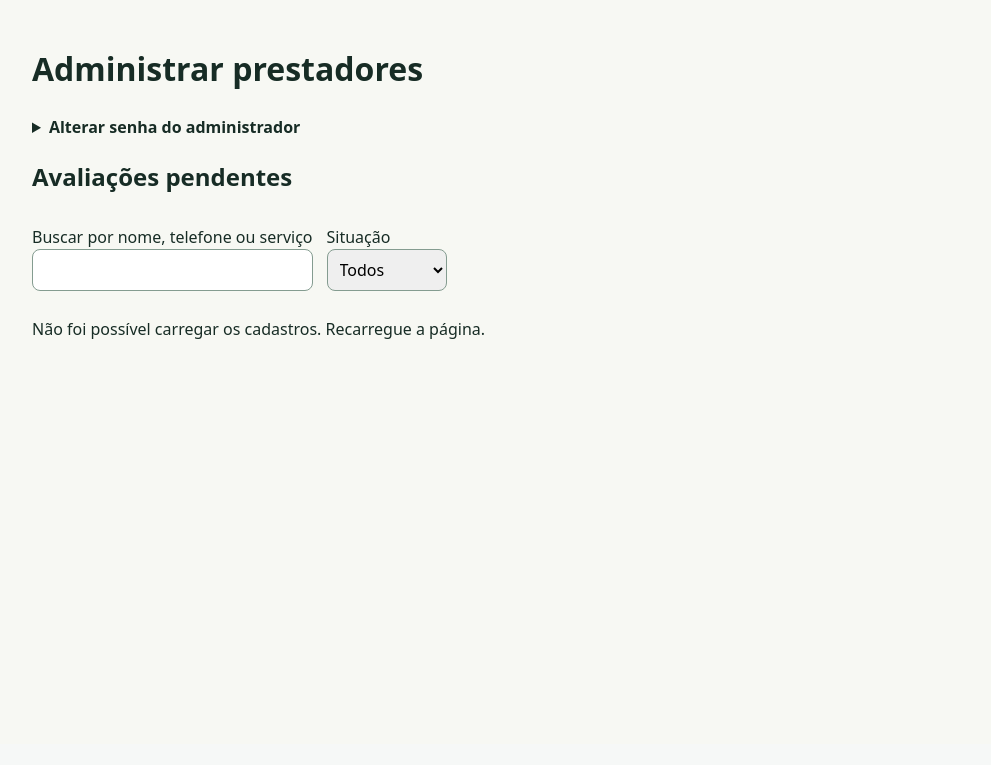
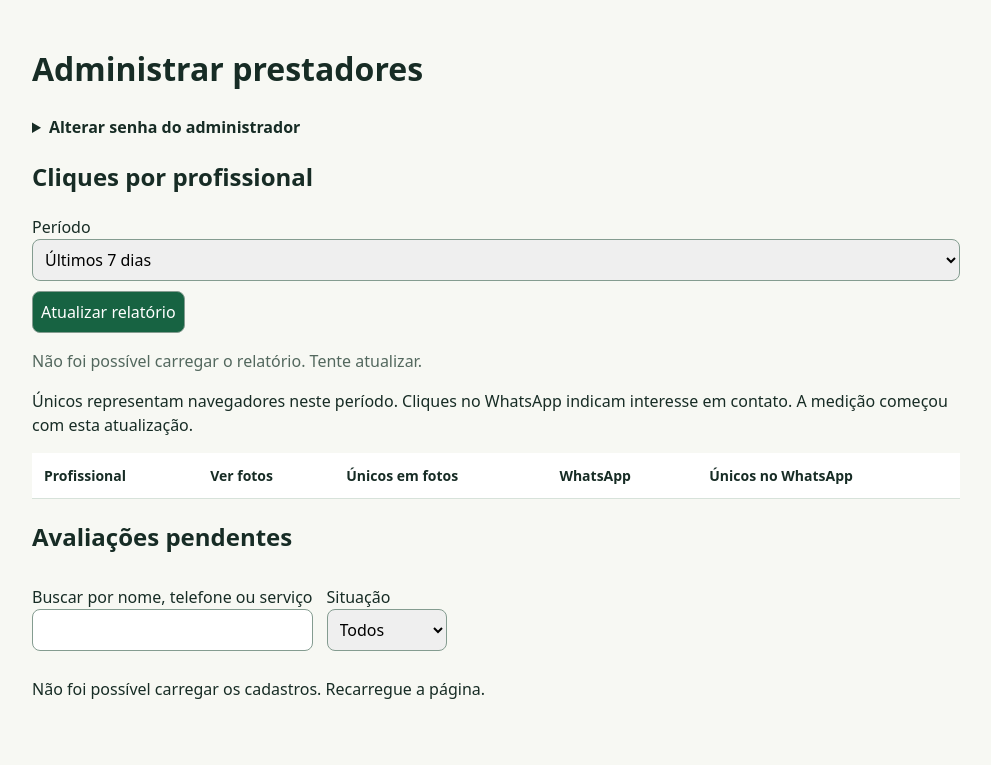
Before and after one commit to ricardoribeiro110384-tech/servicos-locais, a Python web app: template templates/admin.html in a window 1280 px wide. Shown: the part 56-821 px from the top of the page, without its empty margins (144-1135 px from the left). Before the commit the page ends 395 px from the top, so only its background shows below. Run offline with Jinja, Linux system fonts and the light colour scheme; the template is opened without the code that fills it, so the values that code supplies are empty.

Commit message:
Registra cliques e exibe métricas por profissional

```diff
--- a/templates/admin.html
+++ b/templates/admin.html
@@ -21,6 +21,7 @@ input:not([type=checkbox]),select,textarea{width:100%;display:block}
 button{background:#176342;color:white;cursor:pointer}
 button.delete-provider{background:#a12626}
 a{color:#176342}
+.metrics-scroll{overflow-x:auto}table{width:100%;border-collapse:collapse;background:#fff}th,td{text-align:left;padding:12px;border-bottom:1px solid #d7e2da;white-space:nowrap}th{font-size:14px}#metrics-status{color:#53685e}
 </style>
 <header><nav><strong>Serviços Locais</strong><a href="/">Abrir catálogo</a></nav></header>
 <main>
@@ -35,6 +36,14 @@ a{color:#176342}
 <p id="password-feedback" role="status"></p>
 </form>
 </details>
+<section aria-labelledby="metrics-title">
+<h2 id="metrics-title">Cliques por profissional</h2>
+<label>Período<select id="metrics-days"><option value="7">Últimos 7 dias</option><option value="30">Últimos 30 dias</option></select></label>
+<button type="button" id="refresh-metrics">Atualizar relatório</button>
+<p id="metrics-status" role="status"></p>
+<p>Únicos representam navegadores neste período. Cliques no WhatsApp indicam interesse em contato. A medição começou com esta atualização.</p>
+<div class="metrics-scroll"><table><thead><tr><th scope="col">Profissional</th><th scope="col">Ver fotos</th><th scope="col">Únicos em fotos</th><th scope="col">WhatsApp</th><th scope="col">Únicos no WhatsApp</th></tr></thead><tbody id="metrics-body"></tbody></table></div>
+</section>
 <section><h2>Avaliações pendentes</h2><div id="pending-reviews"></div></section>
 <div class="filters">
 <label>Buscar por nome, telefone ou serviço<input id="search" type="search"></label>
@@ -206,6 +215,32 @@ function renderPending(reviews) {
     target.append(card);
   }
 }
+let metricsRequest = 0;
+async function loadMetrics() {
+  const request = ++metricsRequest;
+  byId('metrics-status').textContent = 'Carregando relatório…';
+  try {
+    const response = await fetch(endpoint + '?metricas=1&dias=' + byId('metrics-days').value, {cache:'no-store'});
+    if (!response.ok) throw new Error();
+    const data = await response.json();
+    if (request !== metricsRequest) return;
+    byId('metrics-body').replaceChildren(...data.rows.map(row => {
+      const tr = document.createElement('tr');
+      for (const value of [row.name,row.photos,row.photos_unique,row.whatsapp,row.whatsapp_unique]) {
+        const td = document.createElement('td');
+        td.textContent = value;
+        tr.append(td);
+      }
+      return tr;
+    }));
+    byId('metrics-status').textContent = data.rows.length ? '' : 'Nenhum profissional cadastrado.';
+  } catch {
+    if (request === metricsRequest) byId('metrics-status').textContent = 'Não foi possível carregar o relatório. Tente atualizar.';
+  }
+}
+byId('metrics-days').addEventListener('change', loadMetrics);
+byId('refresh-metrics').addEventListener('click', loadMetrics);
+loadMetrics();
 async function load() {
   try {
     const response = await fetch(endpoint + '?dados=1', {cache:'no-store'});
```
